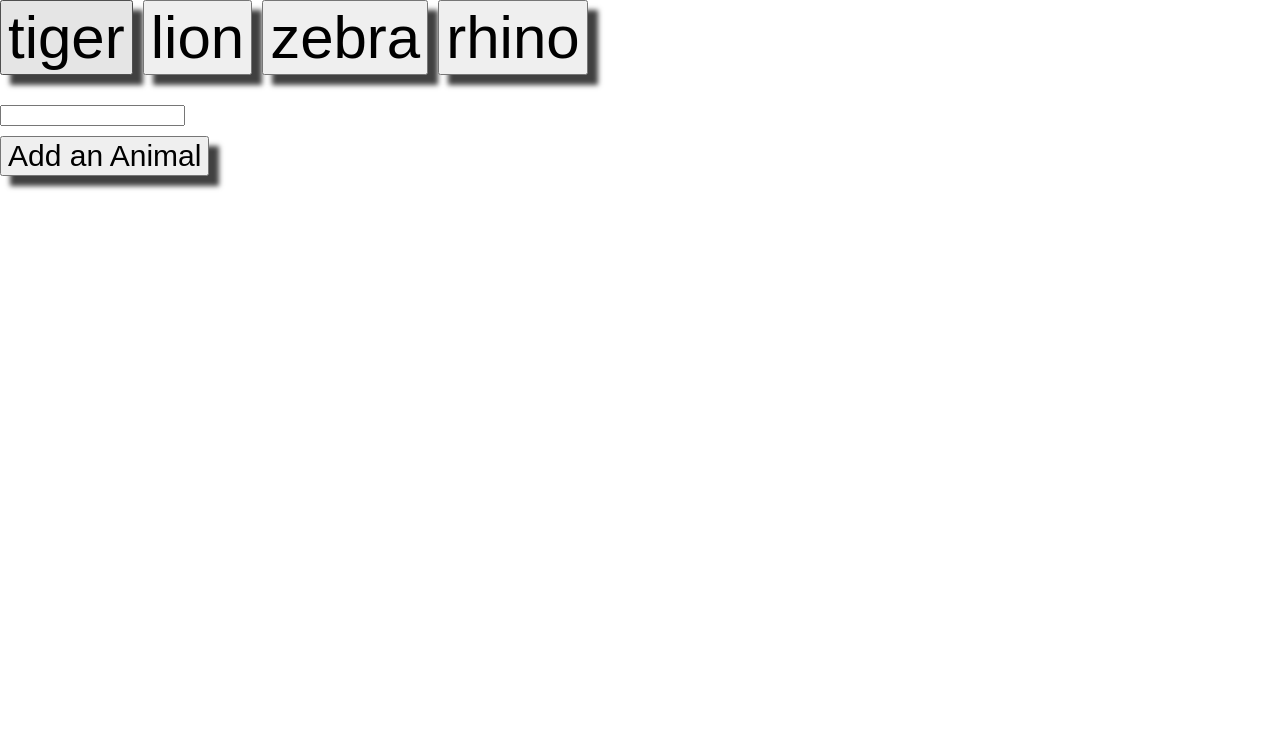
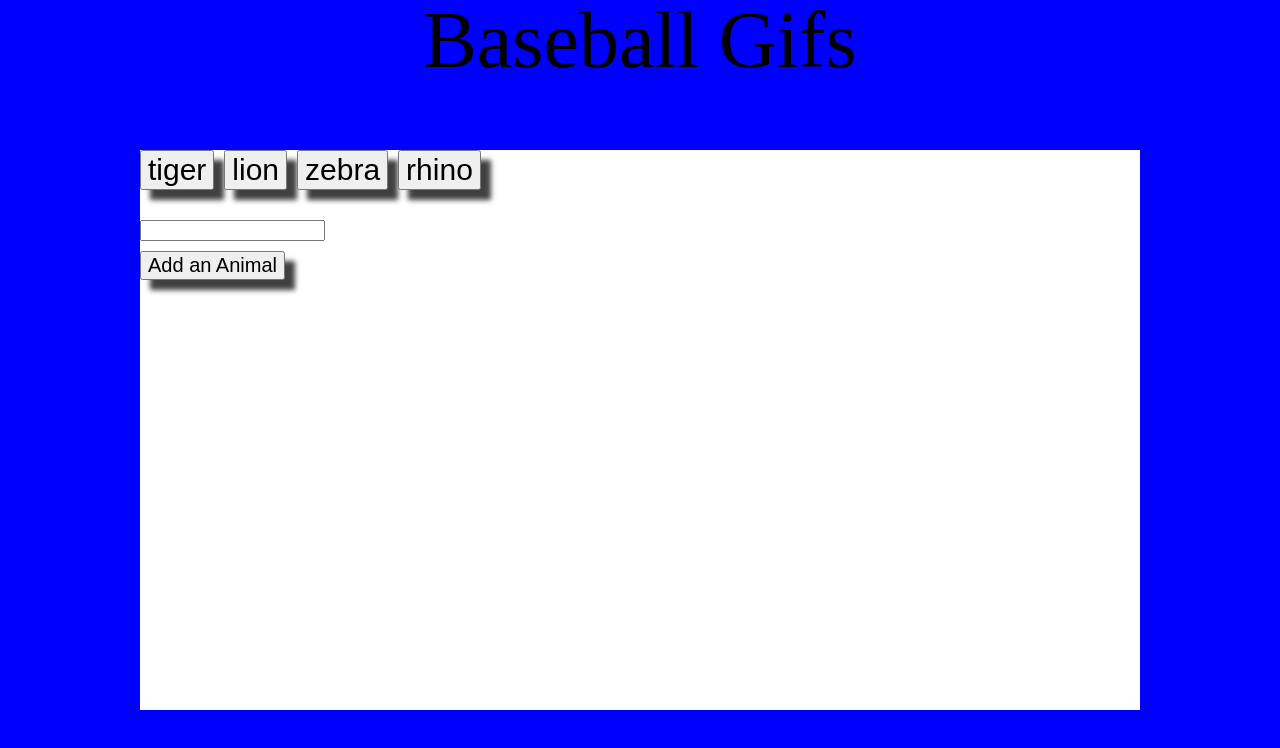
Before and after one commit to ajschilt86/GIPHY, a plain HTML site: page index.html in a window 1280 px wide. Drawn offline with nearby package versions, Linux system fonts and the light colour scheme.

Commit message:
added some css

```diff
--- a/assets/css/style.css
+++ b/assets/css/style.css
@@ -1,5 +1,26 @@
+body {
+    background-color: blue;
+
+}
+
+.header {
+    text-align: center;
+    font-size: 80px;
+}
+
+.container {
+    background-color: white;
+    position: fixed;
+    top: 50%;
+    left: 50%;
+    height: 560px;
+    width: 1000px;
+    margin-left: -500px;
+    margin-top: -250px;
+}
+
 .buttons button {
-    font-size: 60px;
+    font-size: 30px;
     margin-right: 10px;
     box-shadow: 10px 10px 5px 0px rgba(0,0,0,0.75);
 }
@@ -12,11 +33,19 @@
 #add-animal {
     box-shadow: 10px 10px 5px 0px rgba(0,0,0,0.75);
     margin-top: 10px;
-    margin-bottom: 10px;
-    font-size: 30px;
+    margin-bottom: 40px;
+    font-size: 20px;
+}
+
+.gifs {
+    margin: 5px;
 
 }
 
-.gifs {
-
+.imgSize {
+    height: 150px;
+    width: 150px;
+    border-radius: 50%;
+    /*-webkit-clip-path: polygon(50% 0%, 100% 50%, 50% 100%, 0% 50%);
+    clip-path: polygon(50% 0%, 100% 50%, 50% 100%, 0% 50%);    */
 }
--- a/assets/javascript/main.js
+++ b/assets/javascript/main.js
@@ -30,7 +30,7 @@ $(document).ready(function () {
         console.table(response);
 
         for (var i = 0; i < 10; i++) {
-          $(".gifs").append("<img src='" + response.data[i].images.fixed_height.url + "'>");
+          $(".gifs").append("<img class='imgSize' src='" + response.data[i].images.fixed_height.url + "'>");
           $(".gifs").append("<p> Rating: " + response.data[i].rating + "</p>");
         }
 
--- a/index.html
+++ b/index.html
@@ -15,6 +15,7 @@
 </head>
 
 <body>
+    <h1 class="header">Baseball Gifs</h1>
 
     <div class="container">
         <div class="buttons">
```
